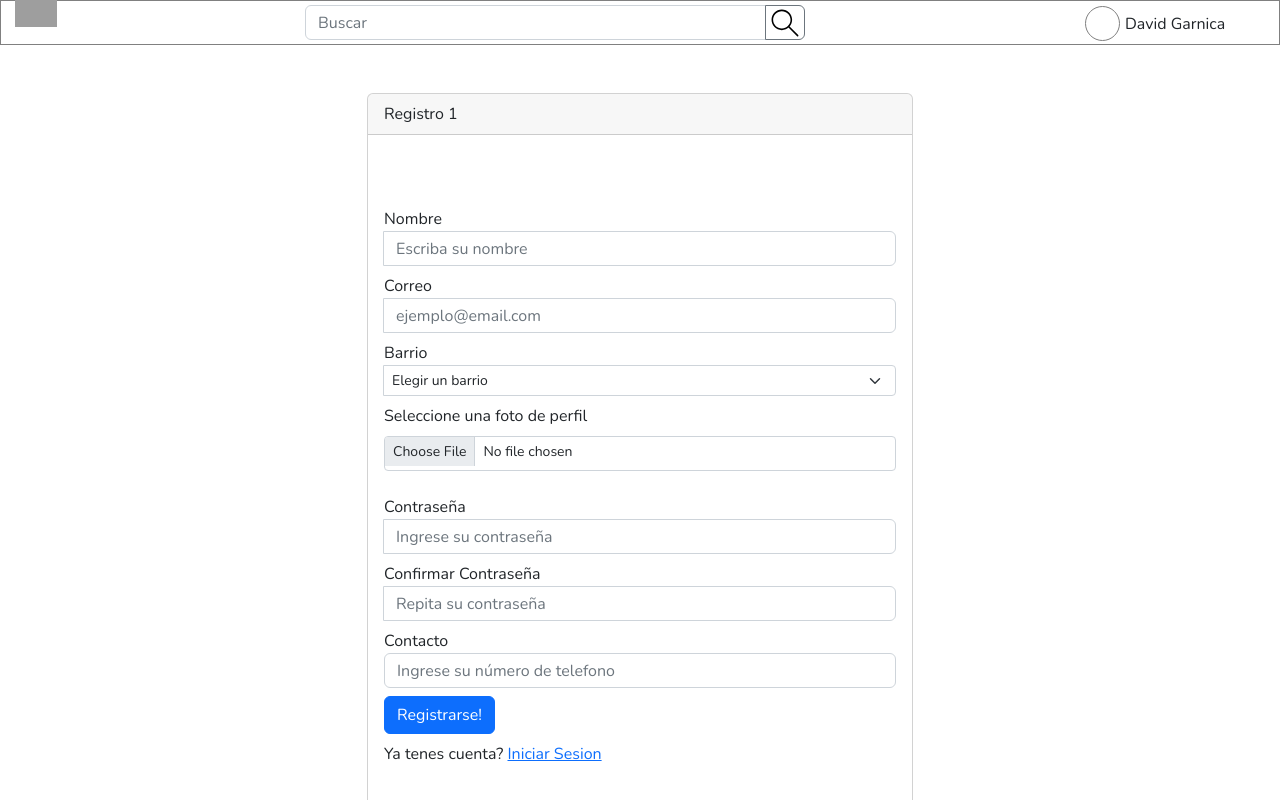
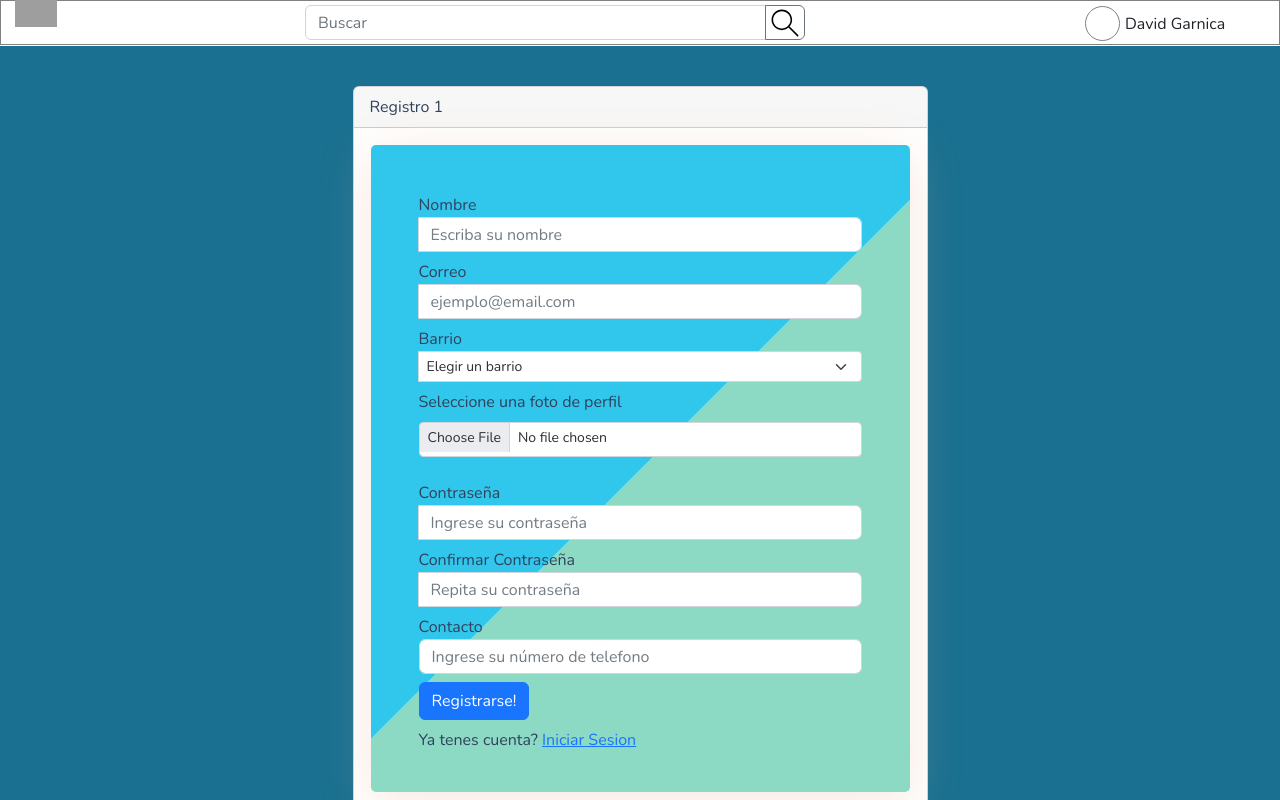
Before and after one commit to BenjaCardozo/AppProveedoresServiciosFront, a React (Create React App) app: page /registro/1 in a window 1280 px wide. Shown: the top 800 px of the page. Built offline with nearby package versions, Linux system fonts and the light colour scheme; grey boxes are pictures that could not be loaded.

Commit message:
Estilos Registros

```diff
--- /dev/null
+++ b/src/components/registro/Registro.css
@@ -0,0 +1,27 @@
+
+* {
+  padding: 0;
+  margin: 0;
+  box-sizing: border-box;
+}
+
+.body {
+  background-image: linear-gradient(-225deg, #0e698b 0%, #27c3ea 100%);
+  background-image: linear-gradient(to top, #0e698b 0%, #0e698b 100%);
+  background-attachment: fixed;
+  background-repeat: no-repeat;
+  font-family: "Nunito", sans-serif;
+  opacity: 0.95;
+}
+
+/* Start form  attributes */
+form {
+  width: auto;
+  min-height: 500px;
+  height: auto;
+  border-radius: 5px;
+  margin:auto;
+  box-shadow: 0 9px 50px hsla(20, 67%, 75%, 0.31);
+  padding: 3%;
+  background-image: linear-gradient(-225deg, #27c3ea 50%, #86d7c1 50%);
+}
--- a/src/components/registro/Registro.js
+++ b/src/components/registro/Registro.js
@@ -1,10 +1,11 @@
 import { useParams, Link } from "react-router-dom";
 import CamposProv from "./CamposProv";
+import "./Registro.css";
 
 function RegistroForm() {
   const { rol } = useParams();
   return (
-    <div className="container mt-5 mb-5">
+      <div className="body">
       <div className="row justify-content-center">
         <div className="col-md-6">
           <div className="card">
@@ -162,7 +163,7 @@ function RegistroForm() {
           </div>
         </div>
       </div>
-    </div>
+      </div>
   );
 }
 
--- a/src/components/registro/Seleccionar.css
+++ b/src/components/registro/Seleccionar.css
@@ -1,5 +1,11 @@
 .row {
+  align-content: center;
   justify-content: center;
-  margin-top: 3rem;
-  margin-bottom: 10rem;
+  color: #253854;
+  height: fit-content;;
+  margin: 1px;
+  padding: 40px;
+  width: auto;
+  max-width: 1800px;
+  min-width: 450px;
 }
--- a/src/pages/Seleccionar.js
+++ b/src/pages/Seleccionar.js
@@ -15,6 +15,7 @@ function Seleccionar() {
   }, [rol]);
 
   return (
+
     <div>
       <div className="row align-items-md-stretch">
         <div className="col-md-4" onClick={handleProveedor}>
@@ -49,6 +50,7 @@ function Seleccionar() {
         </div>
       </div>
     </div>
+
   );
 }
 
```
